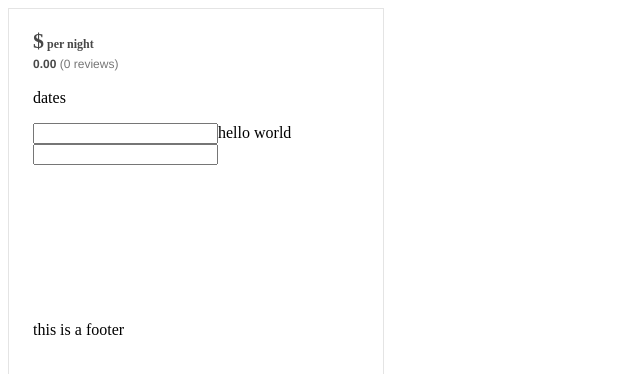
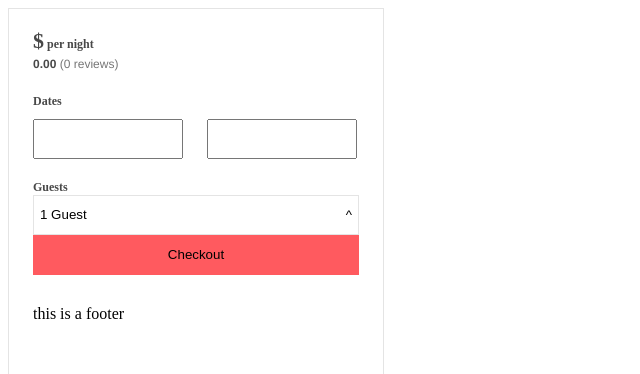
Before and after one commit to Team-Florida/checkout, a React app: page / in a window 1280 px wide. Shown: the top 374 px of the page, without its empty margins (0-640 px from the left). Built offline with nearby package versions, Linux system fonts and the light colour scheme; no server answers; the HTML template or start-up script is replaced by a standard one.

Commit message:
basic stying and functionality of main form near completion

```diff
--- a/client/src/components/BookItForm.jsx
+++ b/client/src/components/BookItForm.jsx
@@ -1,17 +1,63 @@
 import React from 'react'
 import ReactDOM from 'react-dom';
 
+import Calendar from './Calendar.jsx'
+
 import BookItFormWrapper from '../styles/BookItForm/BookItFormWrapper.js'
+import DateField from '../styles/BookItForm/DateField.js'
+import DateArrow from '../styles/BookItForm/DateArrow.js'
+import FieldLabel from '../styles/BookItForm/FieldLabel'
+import BookItButton from '../styles/BookItForm/BookItButton.js'
 
 
 
-const BookItForm = (props) => (
+class BookItForm extends React.Component {
+    constructor(props) {
+        super(props)
+        this.state = {
+            calendarClicked: false,
+            currentCalendarClicked: null
+        }
+        this.renderCalendar = this.renderCalendar.bind(this)
+    }
+
+    renderCalendar() {
+        if (this.state.calendarClicked) {
+            // return <div style = {{position: 'absolute', top: "200px", height: '308px', width: '332px'}}>the calendar has been clicked</div>
+            // return <div style = {{display: "inline-block", position: 'relative', height: 'auto', width: '326px', zIndex: '1', backgroundColor: 'white', border: '1px solid #e4e4e4'}}>the calendar has been clicked<div>test</div></div>
+            return <Calendar />
+        }
+        return <div></div>
+    }
+
+
+
+
+    render() {
+        return (
         <BookItFormWrapper>
-            <p>dates</p>
-            <input style = {{display: 'inline'}} ></input>
-            <div style = {{display: 'inline'}}>hello world</div>
-            <input style = {{display: 'inline'}} ></input>
+            <FieldLabel>Dates</FieldLabel>
+            <DateField readOnly onClick = {(event) => {
+                this.setState({
+                calendarClicked: !this.state.calendarClicked
+            })}}/>
+            <DateArrow />
+            <DateField readOnly onClick = {(event) => {this.setState({
+                calendarClicked: !this.state.calendarClicked
+            })}}/>
+            {/* <div>test</div> */}
+            {/* <div>test</div> */}
+            {this.renderCalendar()}
+            <FieldLabel>Guests</FieldLabel>
+            <BookItButton onClick = {() => (console.log('test'))}>
+                <div style = {{float: 'left'}}>1 Guest</div>
+                <div style = {{float: 'right'}}>^</div>
+            </BookItButton>
+            {this.renderCalendar()}
+            <BookItButton primary><div>Checkout</div></BookItButton>
         </BookItFormWrapper>
-    )
+        )
+    }
+}
 
 export default BookItForm
--- /dev/null
+++ b/client/src/components/Calendar.jsx
@@ -0,0 +1,15 @@
+import React from 'react'
+import ReactDOM from 'react-dom';
+
+import PopDownWrapper from '../styles/BookItForm/PopDownWrapper.js'
+
+const Calendar = (props) => {
+    return (
+        <PopDownWrapper>
+            This is a calendar or guest list...
+        </PopDownWrapper>
+    )
+
+}
+
+export default Calendar
--- /dev/null
+++ b/client/src/styles/BookItForm/BookItButton.js
@@ -0,0 +1,13 @@
+import styled from 'styled-components';
+
+const BookItButton = styled.button`
+    background-color: ${props => props.primary ? "#FF5A5F" : "white"};;
+    display: block;
+    /* float: left; */
+    width: 100%;
+    height: 40px;
+    border: ${props => props.primary ? "none" : "1px solid #e4e4e4"};
+    /* padding: 1px; */
+    `;
+
+export default BookItButton
--- a/client/src/styles/BookItForm/BookItFormWrapper.js
+++ b/client/src/styles/BookItForm/BookItFormWrapper.js
@@ -1,6 +1,8 @@
 import styled from 'styled-components';
 
 const BookItFormWrapper = styled.form`
+    position: relative;
+    z-index: 0;
     display: block;
     margin-top: 0em;
     height: 232px;
--- /dev/null
+++ b/client/src/styles/BookItForm/DateArrow.js
@@ -0,0 +1,13 @@
+import styled from 'styled-components';
+
+const DateArrow = styled.div`
+    display: inline-block;
+    /* float: left; */
+    width: 22px;
+    height: 34px;
+    padding: 1px;
+    `;
+
+export default DateArrow
+
+//position: absolute; to go overtop existing components
--- /dev/null
+++ b/client/src/styles/BookItForm/DateField.js
@@ -0,0 +1,14 @@
+import styled from 'styled-components';
+
+const DateField = styled.input`
+    font-size: 20px;
+    display: inline-block;
+    /* float: left; */
+    width: 144px;
+    height: 34px;
+    padding: 1px;
+    `;
+
+export default DateField
+
+//position: absolute; to go overtop existing components
--- /dev/null
+++ b/client/src/styles/BookItForm/FieldLabel.js
@@ -0,0 +1,13 @@
+import styled from 'styled-components';
+
+const FieldLabel = styled.div`
+    /* position: relative;
+    z-index: 1; */
+    padding-top: 20px;
+    font-size: 12px;
+    font-weight: 600;
+    line-height: 1.33333em;
+    color: rgb(72, 72, 72);
+    `;
+
+export default FieldLabel
--- /dev/null
+++ b/client/src/styles/BookItForm/PopDownWrapper.js
@@ -0,0 +1,14 @@
+import styled from 'styled-components';
+
+const DateArrow = styled.div`
+    display: block;
+    position: absolute;
+    z-index: 2;
+    width: 326px;
+    height: auto;
+    background-color: white;
+    padding: 1px;
+    border: '1px solid #e4e4e4';
+    `;
+
+export default DateArrow
--- a/client/src/styles/Checkout/CheckoutWrapper.js
+++ b/client/src/styles/Checkout/CheckoutWrapper.js
@@ -14,3 +14,5 @@ const CheckoutWrapper = styled.div`
     `;
 
 export default CheckoutWrapper
+
+//height auto might work for a lot of problems
```
Also changed, not shown: 1 other file (tests, documents, lock files or other folders).
